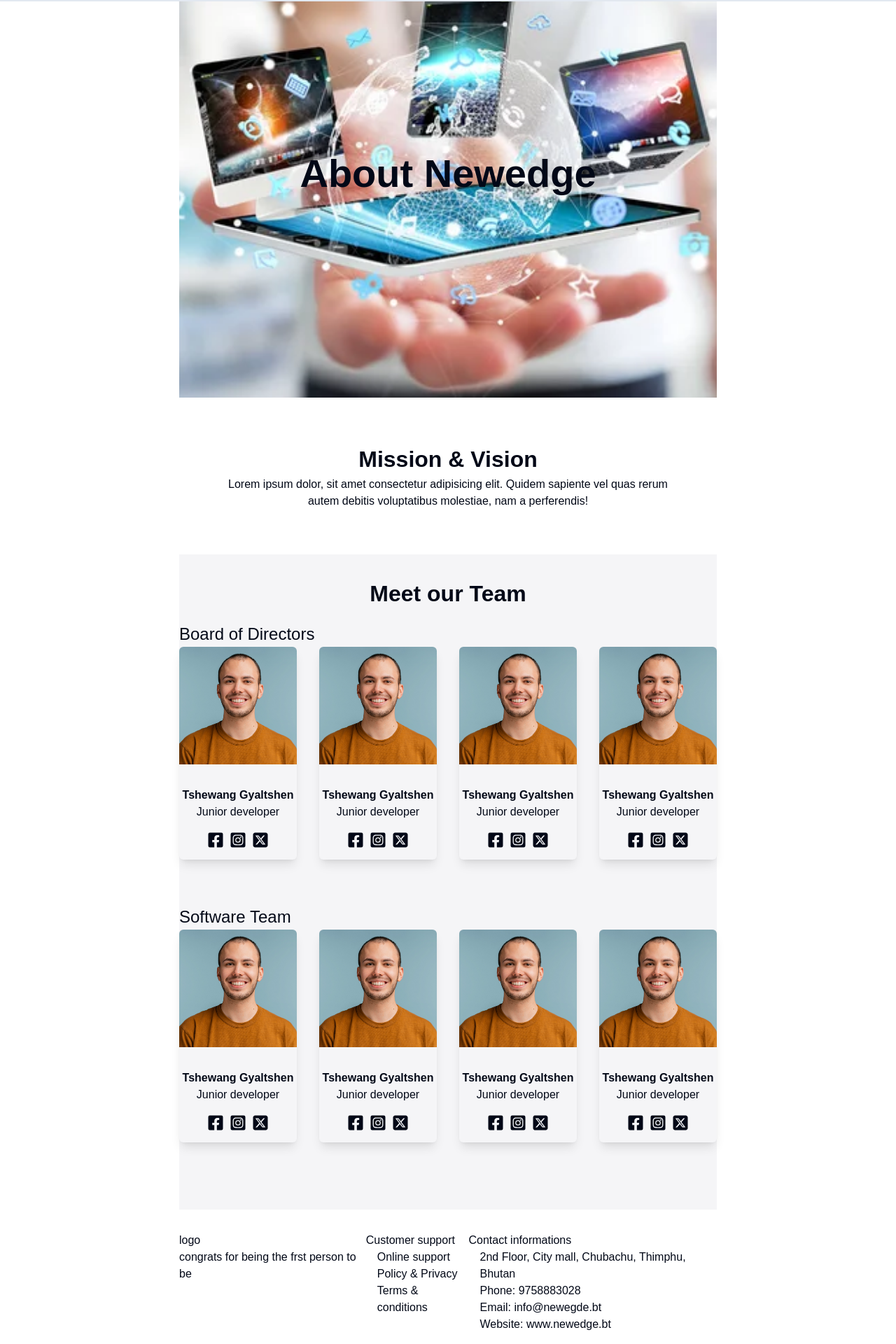
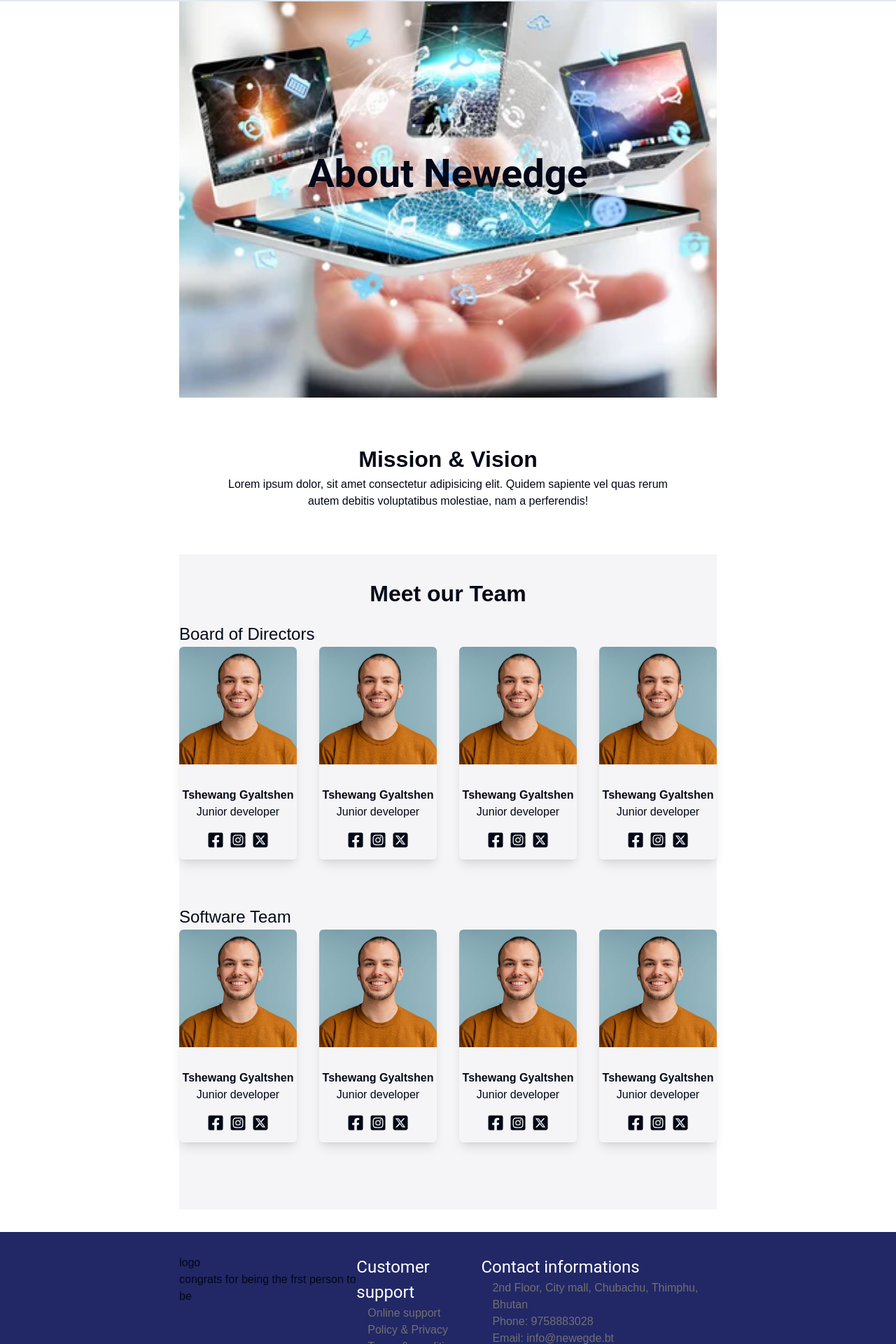
Before and after one commit to Tshewang2022/newEdge_web, a React (Vite) app: page /about-us in a window 1280 px wide. Shown: the part 72-1992 px from the top of the page at 70% size. Built offline with nearby package versions, Linux system fonts and the light colour scheme.

Commit message:
updated the changes

```diff
--- a/src/_roots/pages/AboutUs.tsx
+++ b/src/_roots/pages/AboutUs.tsx
@@ -10,7 +10,7 @@ const AboutUs = () => {
         style={{ backgroundImage: `url('/assets/images/technology.jpg')` }}
       >
         <div className="flex justify-center items-center">
-          <h2 className="text-[56px] font-bold leading-normal">
+          <h2 className="text-[56px] font-bold leading-normal font-roboto">
             About Newedge
           </h2>
         </div>
--- a/src/_roots/pages/ContactUs.tsx
+++ b/src/_roots/pages/ContactUs.tsx
@@ -3,19 +3,19 @@ import { FaMailBulk } from "react-icons/fa";
 import { FaGlobe } from "react-icons/fa";
 const ContactUs = () => {
   // 1. Define your form.
-  const form = useForm<z.infer<typeof formSchema>>({
-    resolver: zodResolver(formSchema),
-    defaultValues: {
-      username: "",
-    },
-  });
+  // const form = useForm<z.infer<typeof formSchema>>({
+  //   resolver: zodResolver(formSchema),
+  //   defaultValues: {
+  //     username: "",
+  //   },
+  // });
 
-  // 2. Define a submit handler.
-  function onSubmit(values: z.infer<typeof formSchema>) {
-    // Do something with the form values.
-    // ✅ This will be type-safe and validated.
-    console.log(values);
-  }
+  // // 2. Define a submit handler.
+  // function onSubmit(values: z.infer<typeof formSchema>) {
+  //   // Do something with the form values.
+  //   // ✅ This will be type-safe and validated.
+  //   console.log(values);
+  // }
   return (
     <section>
       <div className="flex justify-center items-center py-[100px] min-h-screen gap-[32px]">
@@ -87,7 +87,7 @@ const ContactUs = () => {
         </div>
         <div>
           {/* === SHADCN FORM, CONTACT-US FORM === */}
-          <Form {...form}>
+          {/* <Form {...form}>
             <div className="sm:w-420 flex-container flex-col">
               <img src="/assets/images/logo.svg" alt="" />
 
@@ -148,7 +148,7 @@ const ContactUs = () => {
                 </div>
               </form>
             </div>
-          </Form>
+          </Form> */}
         </div>
       </div>
     </section>
--- a/src/components/ui/shared/Footer.tsx
+++ b/src/components/ui/shared/Footer.tsx
@@ -1,24 +1,28 @@
 // import { footerLinks } from "@/constants";
 const Footer = () => {
   return (
-    <footer>
-      <div className="flex justify-between items-top max-md:flex-col max-md:mx-[32px] mx-[256px]">
+    <footer className="">
+      <div className="flex justify-between items-top max-md:flex-col px-[256px] max-xl:px-[32px] w-full bg-[#222766] py-[32px]">
         <div>
           {/* <img src="/assets/icons/logo.svg" alt="" /> */}
           <h4>logo</h4>
           <h3>congrats for being the frst person to be </h3>
         </div>
         <div>
-          <h4>Customer support</h4>
-          <div className="ml-[16px]">
+          <h4 className="text-[24px] leading-normal font-roboto text-white">
+            Customer support
+          </h4>
+          <div className="ml-[16px] text-[#717171] font-sans ">
             <p>Online support</p>
             <p>Policy & Privacy</p>
             <p>Terms & conditions</p>
           </div>
         </div>
         <div>
-          <h4>Contact informations</h4>
-          <div className="ml-[16px]">
+          <h4 className="text-[24px] leading-normal font-roboto text-white">
+            Contact informations
+          </h4>
+          <div className="ml-[16px] text-[#717171] font-sans ">
             <p>2nd Floor, City mall, Chubachu, Thimphu, Bhutan</p>
             <p>Phone: 9758883028</p>
             <p>Email: info@newegde.bt</p>
--- a/src/components/ui/shared/Navbar.tsx
+++ b/src/components/ui/shared/Navbar.tsx
@@ -31,7 +31,7 @@ const Navbar = () => {
                 <NavLink
                   to={link.route}
                   className={`${
-                    isActive && "bg-blue-500 px-[10px] py-[10px] rounded-md"
+                    isActive && "underline px-[10px] py-[10px] rounded-md"
                   }`}
                 >
                   {link.label}
```
